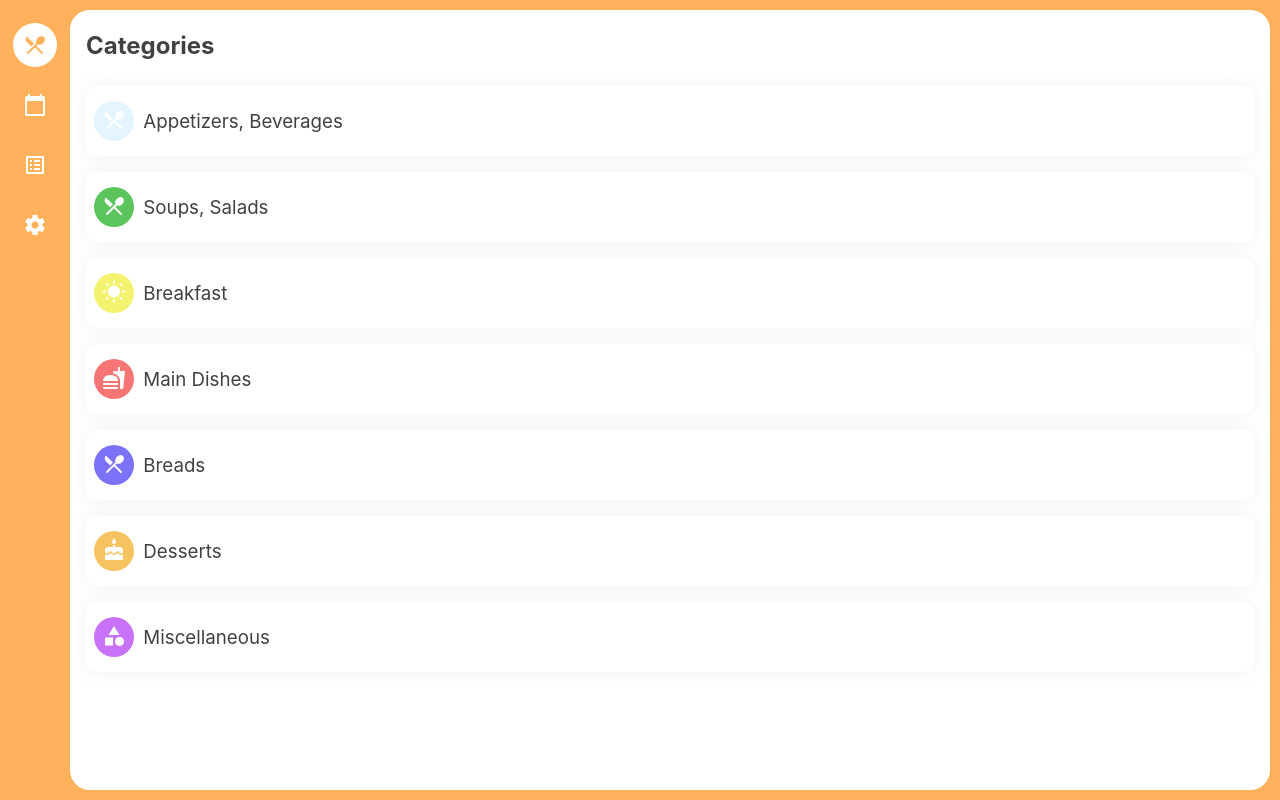
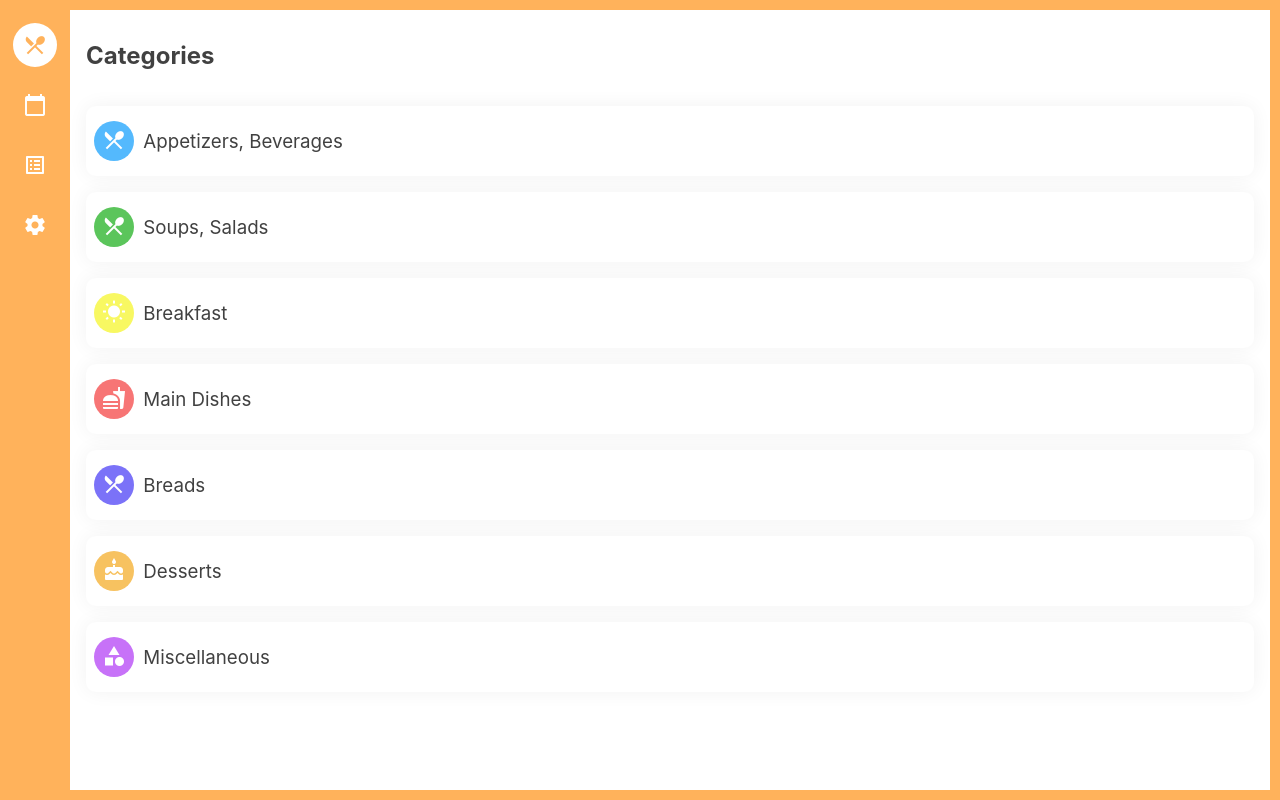
Before and after one commit to johnreiley/recipe-drawer-ui-ideas, a plain HTML site: page index.html in a window 1280 px wide. Drawn offline with Linux system fonts and the light colour scheme.

Commit message:
finished style 1

```diff
--- a/partials/_colors.scss
+++ b/partials/_colors.scss
@@ -1,6 +1,6 @@
-$blue: rgba(84, 185, 253, 0.15);
+$blue: rgb(84, 185, 253);
 $green: rgb(91, 197, 91);
-$yellow: rgb(243, 243, 111);
+$yellow: rgb(248, 248, 98);
 $orange: rgb(247, 194, 96);
 $red: rgb(247, 117, 117);
 $purple: rgb(199, 114, 248);
--- a/style1.scss
+++ b/style1.scss
@@ -70,7 +70,7 @@ nav > ul {
 .content-container {
   height: calc(100vh - #{$nav-dim-sm});
   background-color: $primary-color;
-  padding: 10px 10px 0px 10px;
+  // padding: 10px 10px 0px 10px;
 
   @media screen and (min-width: 550px) {
     height: 100vh;
@@ -83,7 +83,7 @@ nav > ul {
     overflow: hidden;
     background-color: white;
     height: 100%;
-    border-radius: 20px;
+    // border-radius: 20px;
     overflow-y: scroll;
 
     &>* {
@@ -94,13 +94,15 @@ nav > ul {
       position: sticky;
       top: -1em;
       left: 0;
-      height: 60px;
-      line-height: 40px;
+      padding: 1em;
+      height: 80px;
       background-color: white;
       color: $dark-gray;
       border-radius: 20px;
       h2 {
         margin: 0;
+        height: 100%;
+        line-height: 60px;
       }
     }
   }
```
Also changed, not shown: style1.css, style2.css (added), style2.scss (added), 2 other files.
